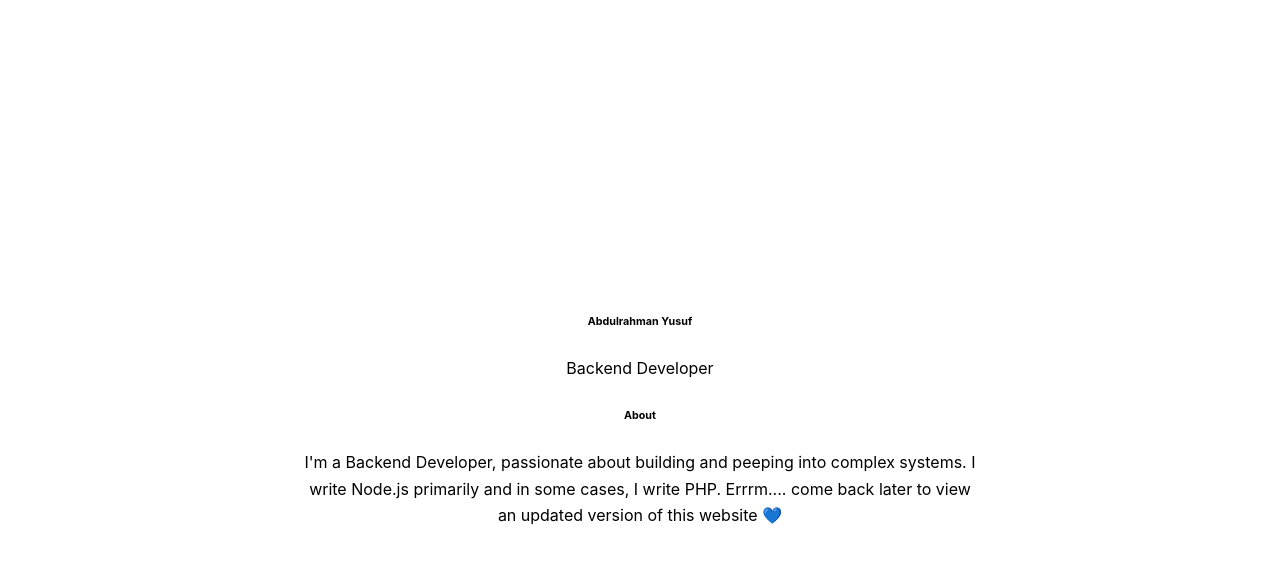
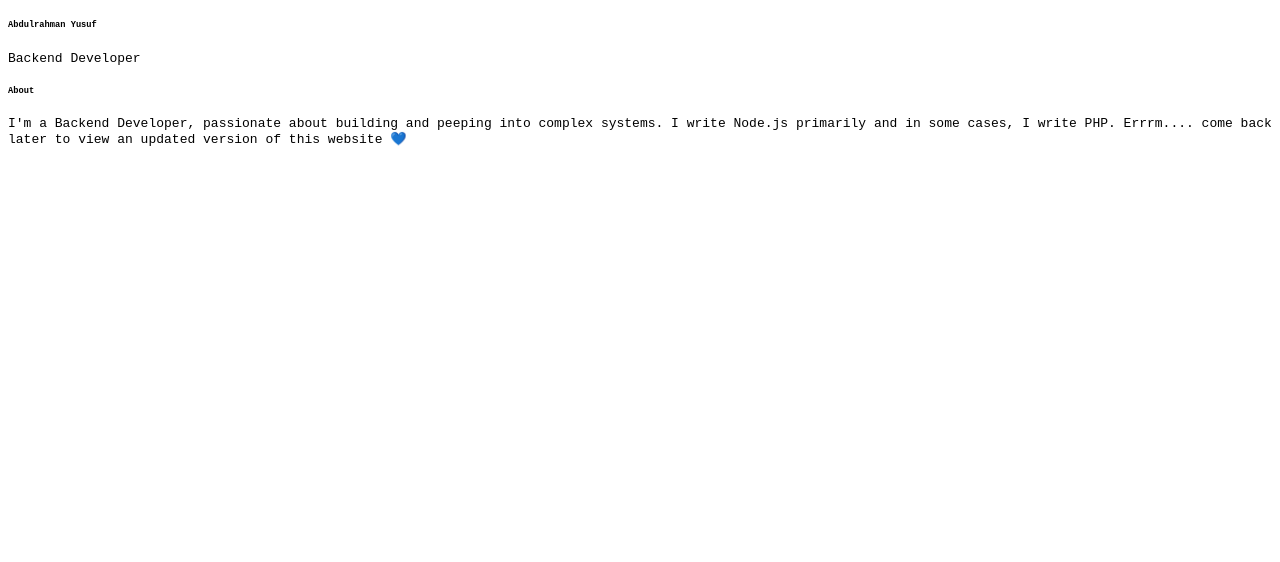
Before and after one commit to bytedeveloperr/personal-website-frontend, a Svelte app: page / in a window 1280 px wide. Shown: the top 562 px of the page. Built offline with nearby package versions, Linux system fonts and the light colour scheme.

Commit message:
Update global.css

```diff
--- a/public/global.css
+++ b/public/global.css
@@ -1,44 +1,3 @@
-main {
-  align-content: center;
-  box-sizing: border-box;
-  display: grid;
-  font-family: 'SF Pro Text', 'SF Pro Icons', 'Helvetica Neue', 'Helvetica',
-    'Arial', sans-serif;
-  hyphens: auto;
-  line-height: 1.65;
-  margin: 0 auto;
-  max-width: 680px;
-  min-height: 100vh;
-  padding: 72px 0;
-  text-align: center;
+* {
+    font-family: monospace;
 }
-h1 {
-  font-size: 45px;
-}
-h2 {
-  margin-top: 1.5em;
-}
-p {
-  font-size: 16px;
-}
-a {
-  border-bottom: 1px solid white;
-  color: #0076ff;
-  cursor: pointer;
-  text-decoration: none;
-  transition: all 0.2s ease;
-}
-a:hover {
-  border-bottom: 1px solid #0076ff;
-}
-code,
-pre {
-  color: #d400ff;
-  font-family: Menlo, Monaco, Lucida Console, Liberation Mono, DejaVu Sans Mono,
-    Bitstream Vera Sans Mono, Courier New, monospace, serif;
-  font-size: 0.92em;
-}
-code:before,
-code:after {
-  content: '\`';
-}
```
